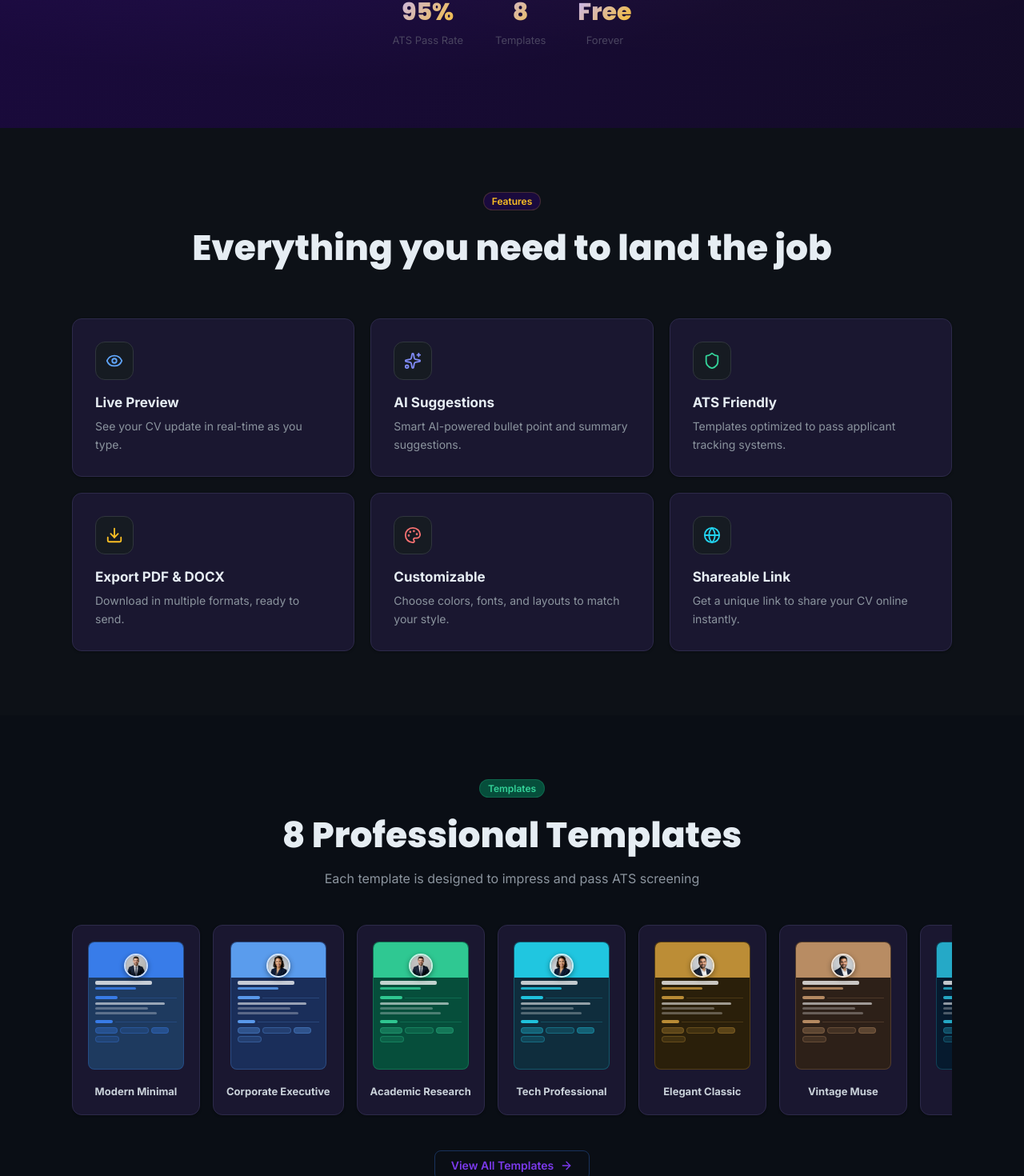
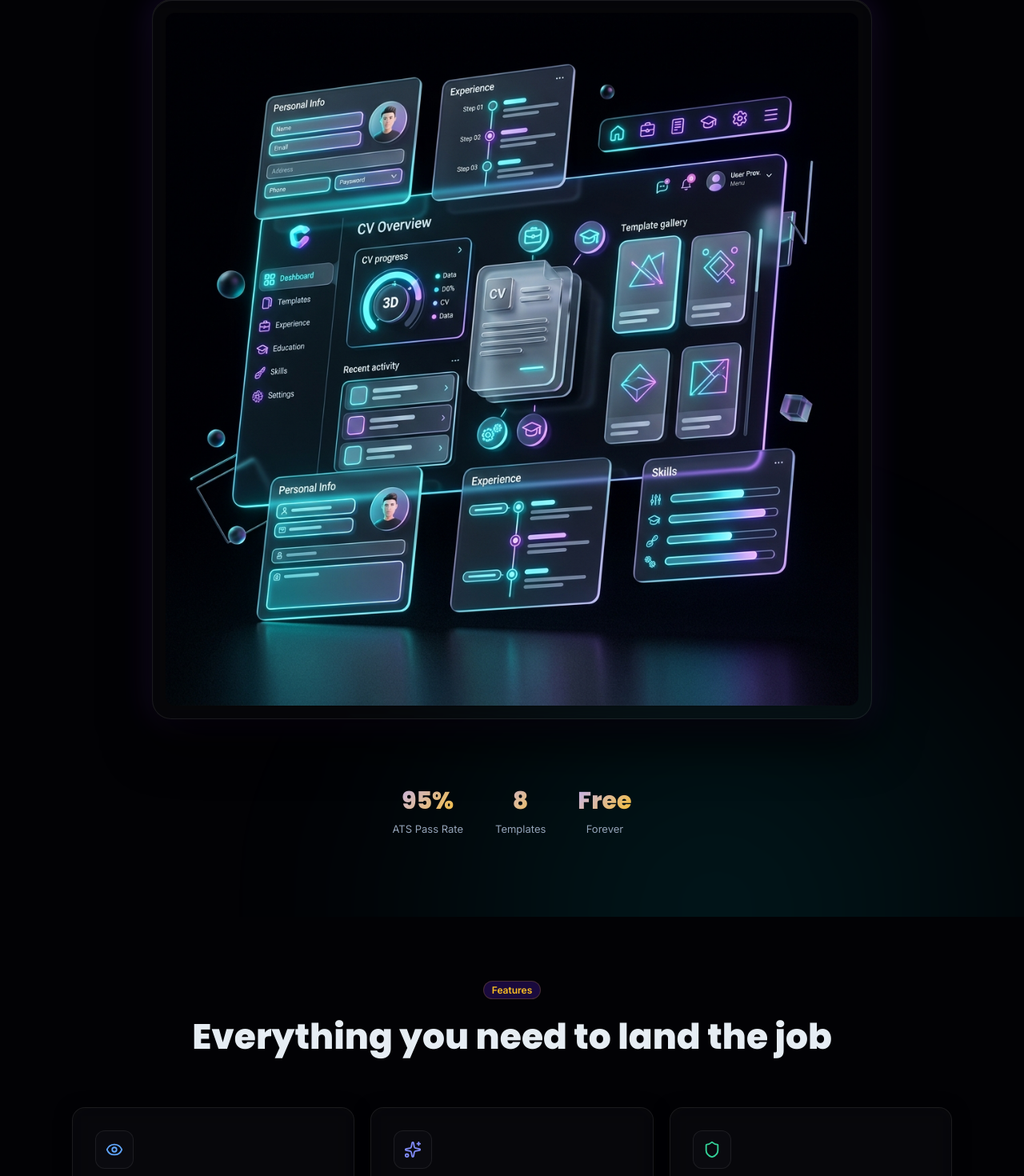
Before and after one commit to abdullahparvaiz07/PortFolyn, a React (Vite) app: page / in a window 1280 px wide. Shown: the part 664-2134 px from the top of the page at 80% size. Built offline with nearby package versions, Linux system fonts and the light colour scheme; no server answers.

Commit message:
Update entire website to ultra-premium glassmorphic dark theme and add dashboard mockup to hero section

```diff
--- a/src/index.css
+++ b/src/index.css
@@ -11,18 +11,18 @@
   --warning: #fbbf24;
   --danger: #f87171;
 
-  /* Dark palette */
-  --bg-base: #0d0d14;
-  --bg-surface: #13111e;
-  --bg-card: #1a1730;
-  --bg-card-hover: #1e1b38;
-  --border: #2d2a4a;
-  --border-light: #201d36;
+  /* Dark palette - Ultra Premium Glass */
+  --bg-base: #020205; /* Deep luxury black */
+  --bg-surface: #0a0a0f;
+  --bg-card: rgba(15, 15, 20, 0.4);
+  --bg-card-hover: rgba(25, 25, 35, 0.65);
+  --border: rgba(255, 255, 255, 0.08);
+  --border-light: rgba(255, 255, 255, 0.04);
 
   /* Text */
-  --text-primary: #ede9fe;
-  --text-secondary: #9b959e;
-  --text-muted: #4a4560;
+  --text-primary: #f8fafc;
+  --text-secondary: #94a3b8;
+  --text-muted: #475569;
 
   --cv-primary: #7c3aed;
 }
@@ -46,17 +46,20 @@ body {
 /* Card */
 .card {
   background: var(--bg-card);
-  border-radius: 12px;
+  border-radius: 16px;
   border: 1px solid var(--border);
-  box-shadow: 0 1px 3px rgba(0,0,0,0.3);
+  box-shadow: 0 4px 24px -4px rgba(0,0,0,0.5);
+  backdrop-filter: blur(16px);
+  -webkit-backdrop-filter: blur(16px);
 }
 .card-hover {
-  transition: transform 0.2s ease, box-shadow 0.2s ease, border-color 0.2s ease;
+  transition: transform 0.3s cubic-bezier(0.4, 0, 0.2, 1), box-shadow 0.3s ease, border-color 0.3s ease, background 0.3s ease;
 }
 .card-hover:hover {
-  transform: translateY(-2px);
-  box-shadow: 0 8px 32px rgba(0,0,0,0.4);
-  border-color: #3b82f640;
+  transform: translateY(-4px);
+  background: var(--bg-card-hover);
+  box-shadow: 0 20px 40px -8px rgba(0,0,0,0.7), 0 0 20px -4px rgba(124, 58, 237, 0.15);
+  border-color: rgba(255, 255, 255, 0.15);
 }
 
 /* Hero gradient */
@@ -68,58 +71,71 @@ body {
 
 /* Animated gradient */
 @keyframes gradientShift {
-  0% { background-position: 0% 50%; }
-  50% { background-position: 100% 50%; }
-  100% { background-position: 0% 50%; }
+  0% { background-position: 0% 50%; opacity: 0.8; }
+  50% { background-position: 100% 50%; opacity: 1; }
+  100% { background-position: 0% 50%; opacity: 0.8; }
 }
 .animated-gradient {
-  background: linear-gradient(-45deg, #0d0d14, #1a0a3d, #0d0a1a, #0d0d14);
-  background-size: 400% 400%;
-  animation: gradientShift 12s ease infinite;
+  background: var(--bg-base);
   position: relative;
   overflow: hidden;
 }
 .animated-gradient::before {
   content: '';
   position: absolute;
-  inset: 0;
-  background: radial-gradient(ellipse at 30% 50%, rgba(124,58,237,0.14) 0%, transparent 60%),
-              radial-gradient(ellipse at 70% 30%, rgba(251,191,36,0.06) 0%, transparent 60%);
+  top: -30%; left: -10%;
+  width: 70%; height: 70%;
+  background: radial-gradient(circle, rgba(124,58,237,0.15) 0%, transparent 60%);
+  filter: blur(80px);
+  animation: float 10s infinite alternate;
+  pointer-events: none;
+}
+.animated-gradient::after {
+  content: '';
+  position: absolute;
+  bottom: -40%; right: -10%;
+  width: 80%; height: 80%;
+  background: radial-gradient(circle, rgba(0,240,255,0.1) 0%, transparent 60%);
+  filter: blur(100px);
+  animation: float 15s infinite alternate-reverse;
   pointer-events: none;
 }
 
 /* Buttons */
 .btn-primary {
-  background: var(--primary);
+  background: linear-gradient(135deg, var(--primary), #a78bfa);
   color: white;
-  border: none;
-  border-radius: 8px;
-  padding: 10px 20px;
+  border: 1px solid rgba(255,255,255,0.1);
+  border-top: 1px solid rgba(255,255,255,0.2);
+  border-radius: 999px;
+  padding: 12px 24px;
   font-weight: 600;
   cursor: pointer;
-  transition: background 0.2s ease, transform 0.1s ease, box-shadow 0.2s ease;
+  transition: all 0.2s cubic-bezier(0.4, 0, 0.2, 1);
   display: inline-flex;
   align-items: center;
   gap: 8px;
   font-size: 14px;
   font-family: 'Inter', sans-serif;
+  box-shadow: 0 4px 12px -2px rgba(124,58,237,0.3), inset 0px -2px 5px rgba(0,0,0,0.2);
 }
 .btn-primary:hover {
-  background: var(--primary-dark);
-  box-shadow: 0 4px 16px rgba(124,58,237,0.45);
-  transform: translateY(-1px);
+  transform: translateY(-2px);
+  box-shadow: 0 8px 24px -4px rgba(124,58,237,0.5), inset 0px -2px 5px rgba(0,0,0,0.2);
+  filter: brightness(1.1);
 }
-.btn-primary:active { transform: translateY(0); }
+.btn-primary:active { transform: translateY(0); filter: brightness(0.95); }
 
 .btn-outline {
-  background: transparent;
-  color: var(--primary);
-  border: 1.5px solid #3b82f650;
-  border-radius: 8px;
-  padding: 9px 20px;
+  background: rgba(255, 255, 255, 0.03);
+  color: #e2e8f0;
+  border: 1px solid rgba(255, 255, 255, 0.1);
+  backdrop-filter: blur(8px);
+  border-radius: 999px;
+  padding: 11px 24px;
   font-weight: 600;
   cursor: pointer;
-  transition: all 0.2s ease;
+  transition: all 0.2s cubic-bezier(0.4, 0, 0.2, 1);
   display: inline-flex;
   align-items: center;
   gap: 8px;
@@ -127,8 +143,10 @@ body {
   font-family: 'Inter', sans-serif;
 }
 .btn-outline:hover {
-  background: #2e1065;
-  border-color: var(--primary);
+  background: rgba(255, 255, 255, 0.08);
+  border-color: rgba(255, 255, 255, 0.2);
+  transform: translateY(-1px);
+  color: white;
 }
 
 .btn-ghost {
--- a/src/pages/Landing.jsx
+++ b/src/pages/Landing.jsx
@@ -42,7 +42,7 @@ export default function Landing() {
 
 
   return (
-    <div style={{ background: '#0d1117' }}>
+    <div style={{ background: 'var(--bg-base)' }}>
       {/* Hero */}
       <section className="animated-gradient hero-section" style={{ padding: 'clamp(60px,8vw,110px) clamp(16px,4vw,24px)', position: 'relative' }}>
         <div style={{ maxWidth: 1000, margin: '0 auto', textAlign: 'center', position: 'relative', zIndex: 1 }}>
@@ -87,11 +87,32 @@ export default function Landing() {
               </Link>
             </motion.div>
 
-            <motion.div variants={fadeUp} style={{ display: 'flex', justifyContent: 'center', gap: 40, marginTop: 56, flexWrap: 'wrap' }} className="stat-bar">
+            <motion.div variants={fadeUp} style={{ marginTop: 60, perspective: 1000 }}>
+              <motion.div
+                style={{
+                  position: 'relative',
+                  margin: '0 auto',
+                  maxWidth: 900,
+                  borderRadius: 24,
+                  padding: 16,
+                  background: 'rgba(255,255,255,0.02)',
+                  border: '1px solid rgba(255,255,255,0.08)',
+                  boxShadow: '0 30px 60px rgba(0,0,0,0.8), 0 0 40px rgba(124,58,237,0.2)',
+                  backdropFilter: 'blur(16px)'
+                }}
+                whileHover={{ rotateX: 2, rotateY: -2, scale: 1.01 }}
+                transition={{ duration: 0.5, ease: 'easeOut' }}
+              >
+                <img src="/dashboard_mockup.png" alt="Dashboard Mockup" style={{ width: '100%', height: 'auto', borderRadius: 12, display: 'block' }} />
+                <div style={{ position: 'absolute', inset: 0, borderRadius: 24, boxShadow: 'inset 0 1px 1px rgba(255,255,255,0.1)', pointerEvents: 'none' }} />
+              </motion.div>
+            </motion.div>
+
+            <motion.div variants={fadeUp} style={{ display: 'flex', justifyContent: 'center', gap: 40, marginTop: 80, flexWrap: 'wrap' }} className="stat-bar">
               {[['95%', 'ATS Pass Rate'], ['8', 'Templates'], ['Free', 'Forever']].map(([val, label]) => (
                 <div key={label} style={{ textAlign: 'center' }}>
                   <div className="stat-value" style={{ fontSize: 30, fontWeight: 800, fontFamily: 'Poppins, sans-serif' }}>{val}</div>
-                  <div style={{ fontSize: 13, color: '#4a4560', marginTop: 4 }}>{label}</div>
+                  <div style={{ fontSize: 13, color: 'var(--text-secondary)', marginTop: 4 }}>{label}</div>
                 </div>
               ))}
             </motion.div>
@@ -100,7 +121,7 @@ export default function Landing() {
       </section>
 
       {/* Features */}
-      <section style={{ padding: '80px 24px', background: '#0d1117' }}>
+      <section style={{ padding: '80px 24px', background: 'var(--bg-base)' }}>
         <div style={{ maxWidth: 1100, margin: '0 auto' }}>
           <motion.div initial="hidden" whileInView="show" viewport={{ once: true }} variants={stagger} style={{ textAlign: 'center', marginBottom: 56 }}>
             <motion.div variants={fadeUp}>
@@ -117,8 +138,8 @@ export default function Landing() {
             {features.map((f) => (
               <motion.div key={f.title} variants={fadeUp} className="card card-hover" style={{ padding: 28 }}>
                 <div style={{
-                  width: 48, height: 48, borderRadius: 12, background: '#161b22',
-                  border: '1px solid #30363d',
+                  width: 48, height: 48, borderRadius: 12, background: 'var(--bg-surface)',
+                  border: '1px solid var(--border)',
                   display: 'flex', alignItems: 'center', justifyContent: 'center', marginBottom: 18,
                 }}>
                   {f.icon}
@@ -132,7 +153,7 @@ export default function Landing() {
       </section>
 
       {/* Templates strip */}
-      <section style={{ padding: '80px 24px', background: '#0a0e15' }}>
+      <section style={{ padding: '80px 24px', background: 'var(--bg-surface)' }}>
         <div style={{ maxWidth: 1100, margin: '0 auto' }}>
           <motion.div initial="hidden" whileInView="show" viewport={{ once: true }} variants={stagger} style={{ textAlign: 'center', marginBottom: 48 }}>
             <motion.div variants={fadeUp}>
@@ -214,7 +235,7 @@ export default function Landing() {
       </section>
 
       {/* How it works */}
-      <section style={{ padding: '80px 24px', background: '#0d1117' }}>
+      <section style={{ padding: '80px 24px', background: 'var(--bg-base)' }}>
         <div style={{ maxWidth: 900, margin: '0 auto', textAlign: 'center' }}>
           <motion.div initial="hidden" whileInView="show" viewport={{ once: true }} variants={stagger}>
             <motion.h2 variants={fadeUp} style={{ fontSize: 'clamp(28px, 4vw, 44px)', fontWeight: 800, color: '#e6edf3', fontFamily: 'Poppins, sans-serif', marginBottom: 52 }}>
@@ -230,7 +251,7 @@ export default function Landing() {
                 <motion.div key={item.step} variants={fadeUp} style={{ textAlign: 'center' }}>
                   <div style={{
                     width: 64, height: 64, borderRadius: 16,
-                    background: '#161b22', border: '1px solid #30363d',
+                    background: 'var(--bg-surface)', border: '1px solid var(--border)',
                     display: 'flex', alignItems: 'center', justifyContent: 'center',
                     margin: '0 auto 16px', position: 'relative',
                   }}>
```
Also changed, not shown: public/dashboard_mockup.png (added).
